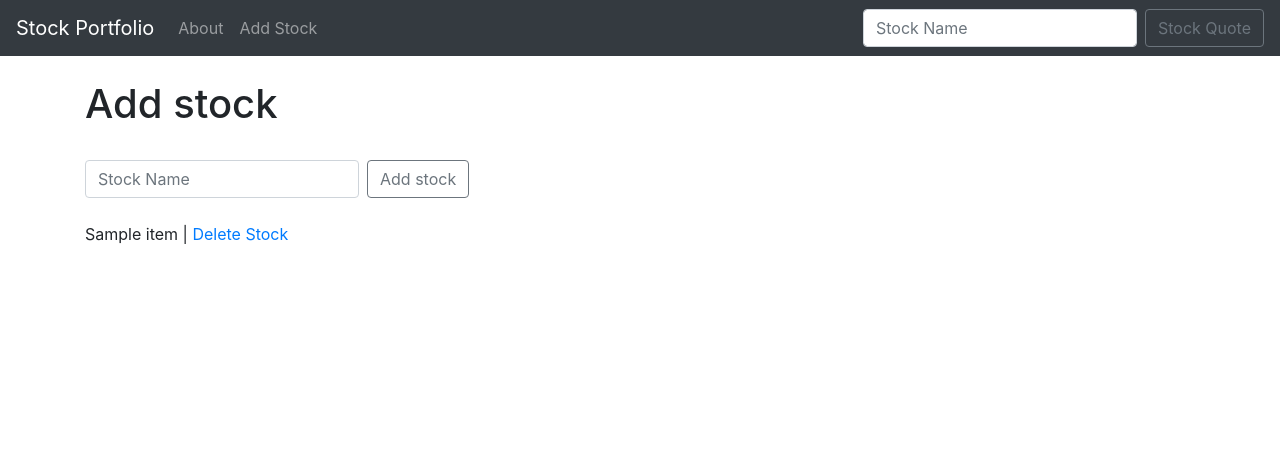
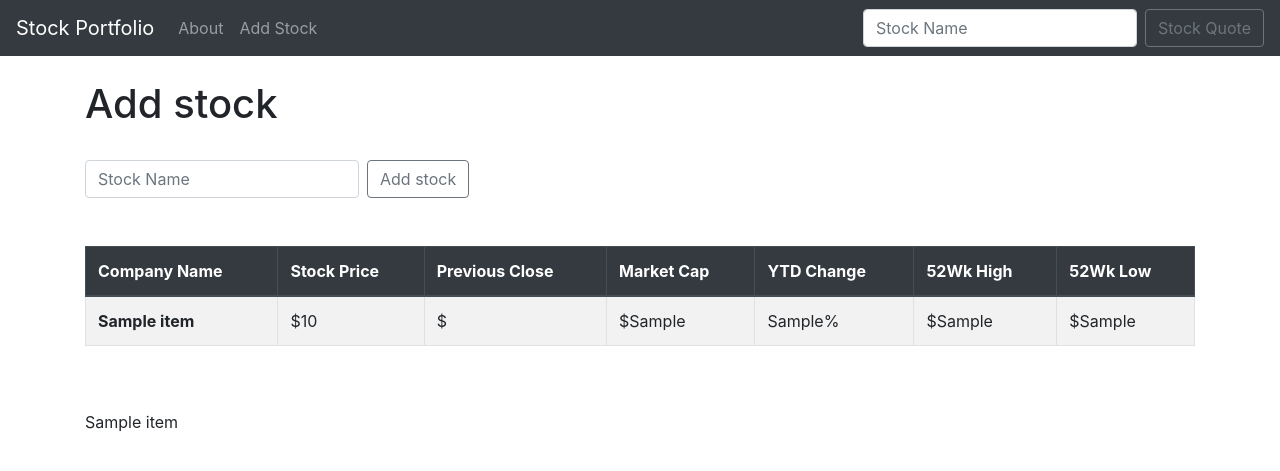
Before and after one commit to mdaroldi/djangostock, a Django app: template quotes/templates/add_stock.html in a window 1280 px wide. Shown: the top 471 px of the page. Run offline with Django 3.2, Linux system fonts and the light colour scheme; the template is opened without the code that fills it: most values are stand-ins (such as "Sample title", 1, 10 or a date in 2020); some libraries are stand-ins or nearby versions.

Commit message:
Add table to add_stock page

```diff
--- a/quotes/templates/add_stock.html
+++ b/quotes/templates/add_stock.html
@@ -11,9 +11,40 @@
           <button class="btn btn-outline-secondary my-2 my-sm-0" type="submit">Add stock</button>
     </form>
 <br/>
+<br/>
 
-{%  for item in ticker %}
-    {{ item }} | <a href="{% url 'delete' item.id %}">Delete Stock</a><br/>
+<table class="table table-striped table-bordered table-hover">
+  <thead class="thead-dark">
+    <tr>
+      <th scope="col">Company Name</th>
+      <th scope="col">Stock Price</th>
+      <th scope="col">Previous Close</th>
+      <th scope="col">Market Cap</th>
+      <th scope="col">YTD Change</th>
+      <th scope="col">52Wk High</th>
+      <th scope="col">52Wk Low</th>
+    </tr>
+  </thead>
+  <tbody>
+  {% if ticker %}
+      {% for item in output %}
+        <tr>
+          <th scope="row">{{ item.companyName }}</th>
+          <td>${{ item.latestPrice }}</td>
+          <td>${{ item.previousClose }}</td>
+          <td>${{ item.marketCap }}</td>
+          <td>{{ item.ytdChange }}%</td>
+          <td>${{ item.week52High }}</td>
+          <td>${{ item.week52Low }}</td>
+        </tr>
+      {% endfor %}
+  {% endif %}
+  </tbody>
+</table>
+
+<br/><br/>
+{% for i in output %}
+    {{ i.companyName }}<br/>
 {% endfor %}
 
 {%  endblock %}
--- a/quotes/templates/home.html
+++ b/quotes/templates/home.html
@@ -21,4 +21,5 @@
     {% endif %}
 {% endif %}
 
+
 {%  endblock %}
```
Also changed, not shown: quotes/views.py (+12 -1 lines).
